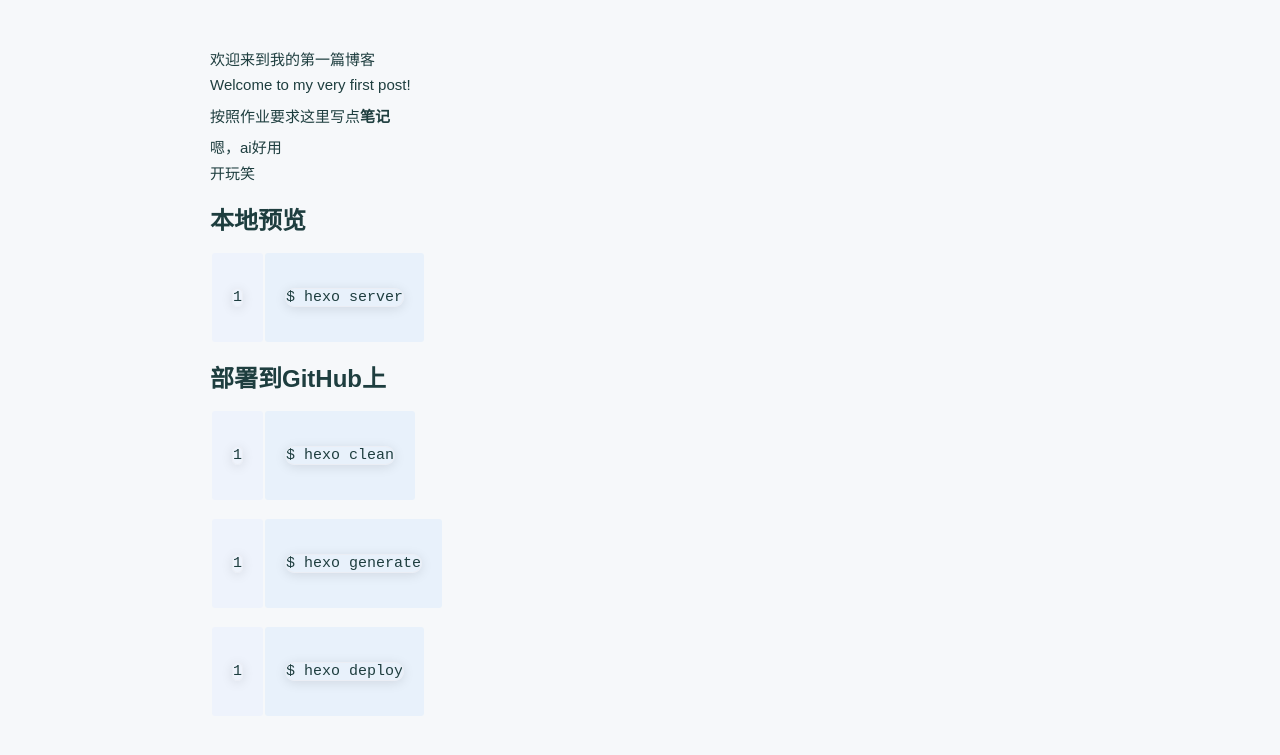
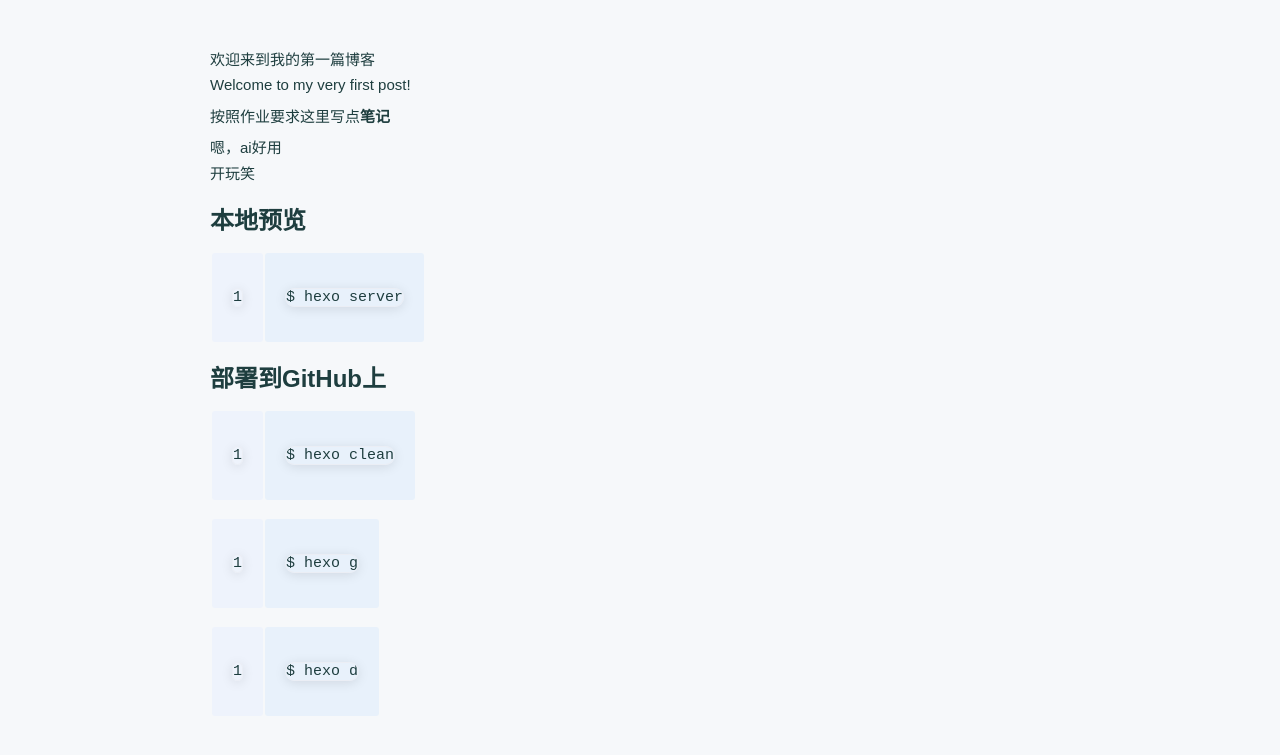
Before and after one commit to yiduipanzi/yiduipanzi.github.io, a plain HTML site: page 2024/07/09/notes/index.html in a window 1280 px wide. Shown: the part 213-968 px from the top of the page. Drawn offline with nearby package versions, Linux system fonts and the light colour scheme; a script that the page names is missing; a web font is replaced by a local one.

Commit message:
Site updated: 2024-07-09 10:44:07

```diff
--- a/2024/07/09/notes/index.html
+++ b/2024/07/09/notes/index.html
@@ -174,9 +174,8 @@
 <h3 id="本地预览"><a href="#本地预览" class="headerlink" title="本地预览"></a>本地预览</h3><figure class="highlight bash"><table><tr><td class="gutter"><pre><span class="line">1</span><br></pre></td><td class="code"><pre><span class="line">$ hexo server</span><br></pre></td></tr></table></figure>
 
 <h3 id="部署到GitHub上"><a href="#部署到GitHub上" class="headerlink" title="部署到GitHub上"></a>部署到GitHub上</h3><figure class="highlight bash"><table><tr><td class="gutter"><pre><span class="line">1</span><br></pre></td><td class="code"><pre><span class="line">$ hexo clean</span><br></pre></td></tr></table></figure>
-<figure class="highlight bash"><table><tr><td class="gutter"><pre><span class="line">1</span><br></pre></td><td class="code"><pre><span class="line">$ hexo generate</span><br></pre></td></tr></table></figure>
-<figure class="highlight bash"><table><tr><td class="gutter"><pre><span class="line">1</span><br></pre></td><td class="code"><pre><span class="line">$ hexo deploy</span><br></pre></td></tr></table></figure>
-
+<figure class="highlight bash"><table><tr><td class="gutter"><pre><span class="line">1</span><br></pre></td><td class="code"><pre><span class="line">$ hexo g</span><br></pre></td></tr></table></figure>
+<figure class="highlight bash"><table><tr><td class="gutter"><pre><span class="line">1</span><br></pre></td><td class="code"><pre><span class="line">$ hexo d</span><br></pre></td></tr></table></figure>
 
     </div>
 
```
Also changed, not shown: index.html (+2 -3 lines).
